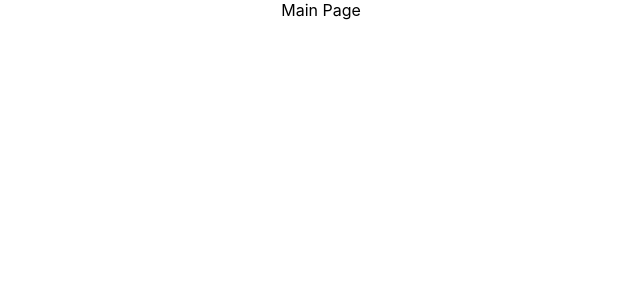
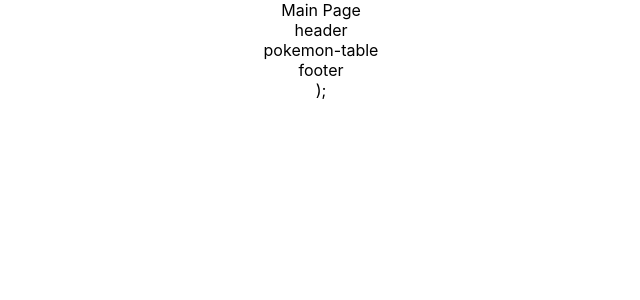
Before and after one commit to Emilio-Johnny/Pokemon, a React (Create React App) app: page / in a window 1280 px wide. Shown: the top 300 px of the page, without its empty margins (319-959 px from the left). Built offline with nearby package versions, Linux system fonts and the light colour scheme.

Commit message:
added header, pokemon-table, footer

```diff
--- a/src/components/main-page/MainPage.tsx
+++ b/src/components/main-page/MainPage.tsx
@@ -2,8 +2,14 @@
 
 const MainPage = () => {
     return (
-       <div>Main Page</div>
-    );
+        <>
+            <div>Main Page</div>
+            <div>header</div>
+            <div>pokemon-table</div>
+            <div>footer</div>
+            );
+        </>)
 };
 
+
 export default MainPage;
```
Also changed, not shown: src/components/main-page/footer/footer.tsx (added), src/components/main-page/header/header.tsx (added), src/components/main-page/pokemon-table/pokemon-table.tsx (added).
